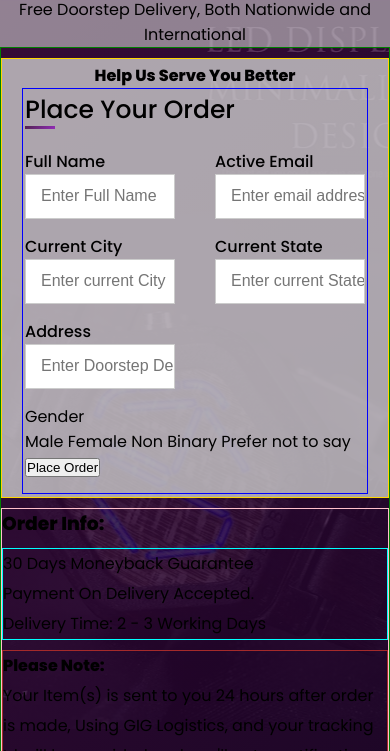
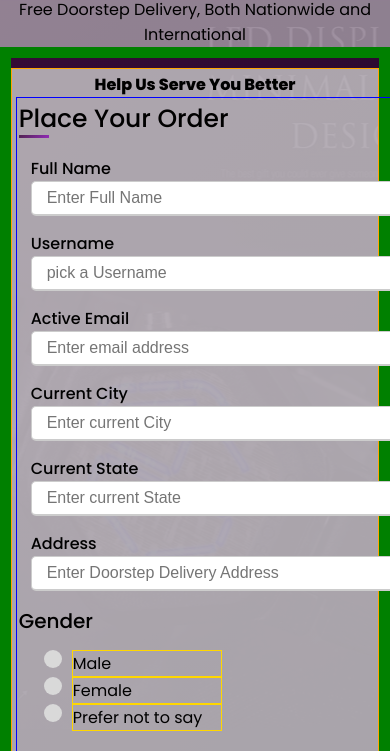
Before and after one commit to excela01/edenOakWatch.com, a plain HTML site: page form.html in a window 390 px wide. Shown: the part 93-844 px from the top of the page. Drawn offline with Linux system fonts and the light colour scheme.

Commit message:
starting responsive web design

```diff
--- a/extensions/col.css
+++ b/extensions/col.css
@@ -53,7 +53,7 @@
 
 /*  GO FULL WIDTH AT LESS THAN 480 PIXELS */
 
-@media only screen and (max-width: 480px) {
+@media only screen and (max-width: 680px) {
   .span_2_of_2 {
     width: 100%;
   }
--- a/form.html
+++ b/form.html
@@ -69,6 +69,16 @@
                     required
                   />
                 </div>
+                <div class="input-box">
+                  <span>Username</span>
+                  <input
+                    class="form"
+                    type="text"
+                    name="Username"
+                    placeholder="pick a Username"
+                    required
+                  />
+                </div>
 
                 <div class="input-box">
                   <span>Active Email</span>
@@ -113,28 +123,29 @@
                   />
                 </div>
                 <div class="gender-details">
+                  <input type="radio" name="gender" id="dot-1" />
+                  <input type="radio" name="gender" id="dot-2" />
+                  <input type="radio" name="gender" id="dot-3" />
+
                   <span class="gender-title">Gender </span>
                   <div class="category">
-                    <label for="">
+                    <label for="dot-1">
                       <span class="dot one"></span>
                       <span class="gender">Male</span>
                     </label>
 
-                    <label for="">
-                      <span class="dot one"></span>
+                    <label for="dot-2">
+                      <span class="dot two"></span>
                       <span class="gender">Female</span>
                     </label>
-                    <label for="">
-                      <span class="dot one"></span>
-                      <span class="gender">Non Binary</span>
-                    </label>
-                    <label for="">
-                      <span class="dot one"></span>
+
+                    <label for="dot-3">
+                      <span class="dot three"></span>
                       <span class="gender">Prefer not to say</span>
                     </label>
                   </div>
                 </div>
-                <div>
+                <div class="button">
                   <button type="submit" class="btn btn-full">
                     Place Order
                   </button>
@@ -149,14 +160,14 @@
           <div>
             <h3>Order Info:</h3>
           </div>
-          <div class="span_1_of_2 info1">
+          <div class="info1">
             <ul>
               <li>30 Days Moneyback Guarantee</li>
               <li>Payment On Delivery Accepted.</li>
               <li>Delivery Time: 2 - 3 Working Days</li>
             </ul>
           </div>
-          <p class="span_1_of_2 info2">
+          <p class="info2">
             <strong>Please Note: <br /></strong> Your Item(s) is sent to you 24
             hours after order is made, Using GIG Logistics, and your tracking Id
             will be provided and you'll get a notification immediately it
@@ -165,44 +176,5 @@
         </div>
       </div>
     </div>
-    <footer class="section-footer">
-      <div class="row">
-        <div class="col span_1_of_2">
-          <ul class="footer-nav">
-            <li>
-              <a href="https://eden-woodwatchhub.business.site/#summary"
-                >About Us</a
-              >
-            </li>
-            <li><a href="page.html">Blog</a></li>
-            <li><a href="page.html">Press</a></li>
-            <li><a href="page.html">Android App</a></li>
-            <li><a href="page.html">iOS App</a></li>
-          </ul>
-        </div>
-        <div class="media-icons" id="media-icons">
-          <a href="https://web.facebook.com/edenwoodwatchhub/"
-            ><i class="fab fa-facebook"></i
-          ></a>
-          <a href="https://www.instagram.com/edenwoodwatchhub/"
-            ><i class="fab fa-instagram"></i
-          ></a>
-          <a
-            href="https://twitter.com/edenwoodwatchng?t=V7FdZdIlwmXZOp-R6m1KcQ&s=09"
-            ><i class="fab fa-twitter"></i
-          ></a>
-          <a href="https://wa.me/message/URPM32GENWKQM1"
-            ><i class="fab fa-whatsapp"></i
-          ></a>
-        </div>
-
-        <div class="col">
-          <p class="copy">
-            Copyright &copy; 2021 edenwoodwatchhub.com designed by our Tech Team
-            Lead . All Rights Reserved.
-          </p>
-        </div>
-      </div>
-    </footer>
   </body>
 </html>
--- a/forms.css
+++ b/forms.css
@@ -19,32 +19,22 @@ body {
   background-repeat: repeat;
   width: 100vw;
   height: 100vh;
+  position: relative;
 }
 .body {
-  /* background-color: blanchedalmond; */
-  height: 100vh;
+  /* height: 100%; */
   display: block;
-  border: 1px solid green;
+  border: 11px solid green;
 }
 .row {
-  padding: 0 auto;
+  margin: auto;
   max-width: 1140px;
 }
-form {
-  border: 1px solid orange;
-}
-.info {
-  border: 1px solid pink;
-}
-.info1 {
-  border: 1px solid aqua;
-}
-.info2 {
-  border: 1px solid brown;
-}
+
 /****************************************/
 /****************FORM*****************/
 /* ************************************** */
+
 form {
   display: block;
   justify-content: center;
@@ -55,18 +45,19 @@ form {
   width: 100%;
   background-color: rgba(204, 204, 204, 0.801);
   text-align: center;
-  padding: 1% 20px;
+  padding: 1% 1%;
   margin: 10px auto;
+  /* overflow-y: scroll; */
 }
 
 form table {
   border: 1px solid blue;
+  /* width: 60%; */
 }
 .order {
   font-size: 25px;
   font-weight: 500;
   text-align: start;
-
   position: relative;
 }
 .order::before {
@@ -82,20 +73,43 @@ form table {
 /****************************************/
 /****************INFO*****************/
 /* ************************************** */
+
+form {
+  border: 1px solid orange;
+}
 .info {
-  display: block;
+  border: 1px solid pink;
+  padding: 20px 0;
+  /* overflow-y: scroll; */
+}
+.info1 {
+  border: 1px solid aqua;
+}
+.info2 {
+  border: 1px solid brown;
+}
+.info1 ul li {
+  list-style: none;
+}
+.info1 ul li::before {
+  content: "\2713";
+  color: #b385c5;
+  margin-right: 1%;
 }
 .info1,
 .info2 {
+  text-align: start;
   line-height: 30px;
   margin: 10px auto;
+  width: 50%;
+  background-color: rgba(122, 58, 108, 0.603);
 }
 form table .user-details {
   text-align: start;
   display: flex;
   flex-wrap: wrap;
   justify-content: space-between;
-  margin: 20px 0 12px 0;
+  margin: 3% 0 2% 0;
 }
 form .user-details .input-box {
   margin-bottom: 15px;
@@ -106,13 +120,110 @@ form .user-details .input-box {
   margin-bottom: 5px;
 }
 .user-details .input-box input {
-  height: 45px;
+  height: 35px;
   width: 100%;
   outline: none;
-  border: 5px;
+  /* border: 5px; */
   border: 1px solid #ccc;
   padding-left: 15px;
+  border-radius: 5px;
   font-size: 16px;
+  border-bottom-width: 2px;
+  transition: all 0.3s ease;
+  -webkit-transition: all 0.3s ease;
+  -moz-transition: all 0.3s ease;
+  -ms-transition: all 0.3s ease;
+  -o-transition: all 0.3s ease;
+  -webkit-border-radius: 5px;
+  -moz-border-radius: 5px;
+  -ms-border-radius: 5px;
+  -o-border-radius: 5px;
+}
+
+.user-details .input-box input:focus,
+.user-details .input-box input:valid {
+  border-color: #96596b;
+}
+/*
+.span_1_of_2.span_1_of_2 {
+  width: 46.2%;
+  float: left;
+  margin-left: 19px;
+} */
+form .gender-details .gender-title {
+  font-size: 20px;
+  font-weight: 500;
+}
+
+form .gender-details .category {
+  margin: 14px 0;
+  display: flex;
+  width: 90%;
+  justify-content: space-between;
+}
+form .gender-details .category label {
+  display: flex;
+}
+
+.gender-details .category .dot {
+  height: 18px;
+  width: 18px;
+  border-radius: 50%;
+  -webkit-border-radius: 50%;
+  -moz-border-radius: 50%;
+  -ms-border-radius: 50%;
+  -o-border-radius: 50%;
+  background-color: #d9d9d9;
+  border: 4px solid transparent;
+  margin-right: 5px;
+  margin-left: 25px;
+  transition: all 0.3s ease;
+  -webkit-transition: all 0.3s ease;
+  -moz-transition: all 0.3s ease;
+  -ms-transition: all 0.3s ease;
+  -o-transition: all 0.3s ease;
+}
+
+form .gender-details .category .gender {
+  width: 150px;
+  border: 1px solid gold;
+  margin: 0 5px 0 5px;
+  justify-content: space-evenly;
+  /* display: block; */
+}
+#dot-1:checked ~ .category label .one,
+#dot-2:checked ~ .category label .two,
+#dot-3:checked ~ .category label .three {
+  border-color: #d9d9d9;
+  background: #9b59b6;
+}
+
+form input[type="radio"] {
+  display: none;
+}
+
+form .button {
+  height: 45px;
+  margin: 10px auto;
+  width: 600px;
+}
+.btn {
+  height: 100%;
+  width: 100%;
+  outline: none;
+  color: #fff;
+  border: none;
+  font-size: 18px;
+  letter-spacing: 1px;
+  border-radius: 6px;
+  -webkit-border-radius: 6px;
+  -moz-border-radius: 6px;
+  -ms-border-radius: 6px;
+  -o-border-radius: 6px;
+  background: linear-gradient(135deg, #3f0b3fd7, #8c0fb9ce);
+}
+.btn:hover {
+  background: linear-gradient(-135deg, #3f0b3fd7, #8c0fb9ce);
 }
 /*****************************/
 /******clear White Space******/
@@ -202,77 +313,6 @@ nav .nav-bar a:hover,
   text-align: center;
   background: rgba(204, 204, 204, 0.61);
 }
-/*--------------------------------------------*/
-/*------------FOOTER SECTION-----------------*/
-/*--------------------------------------------*/
-
-footer {
-  background-color: #21022c;
-  color: #eed6fa;
-  padding: 10px;
-  font-size: 80%;
-  margin: auto;
-}
-
-.footer-nav {
-  float: left;
-}
-
-.social-links {
-  float: right;
-}
-
-.social-links li:last-child,
-.footer-nav li:last-child {
-  margin: 0;
-}
-
-.footer-nav li,
-.social-links li {
-  display: inline-block;
-  margin-right: 20px;
-  list-style: none;
-  /* text-align: center; */
-}
-
-.footer-nav li a:link,
-.footer-nav li a:visited,
-.social-links li a:link,
-.social-links li a:visited {
-  text-decoration: none;
-  border: none;
-  color: #888;
-  transition: color 0.2s;
-}
-
-.footer-nav li a:active,
-.footer-nav li a:hover {
-  color: #ddd;
-}
-
-.social-links li a:link,
-.social-links li a:visited {
-  font-size: 160%;
-}
-
-.ion-social-facebook:hover {
-  color: #3b5998;
-}
-
-.ion-social-twitter:hover {
-  color: #00aced;
-}
-
-.ion-social-instagram:hover {
-  color: #517fa4;
-}
-
-.ion-social-facebook,
-.ion-social-twitter,
-.ion-social-instagram {
-  transition: color 0.2s;
-}
-
 footer p {
   width: 100%;
   margin-top: 5px;
@@ -281,3 +321,18 @@ footer p {
   color: #888;
   position: relative;
 }
+
+@media only screen and (max-width: 584px) {
+  table {
+    max-width: 700px;
+  }
+  form .user-details .input-box {
+    margin-bottom: 15px;
+    width: 100%;
+    margin-right: 10%;
+    padding: 0 2%;
+  }
+  form table .user-details .category {
+    display: inline-block;
+  }
+}
```
Also changed, not shown: page.css (+0 -19 lines).
